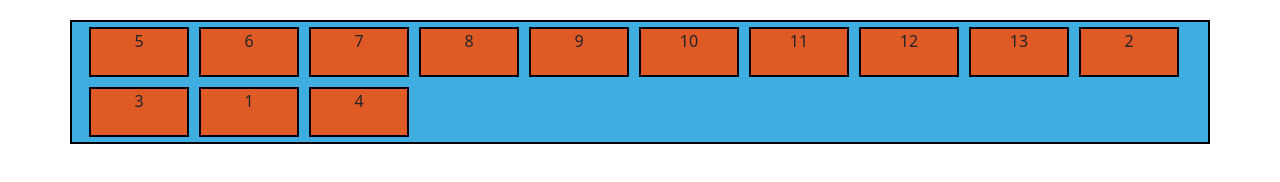
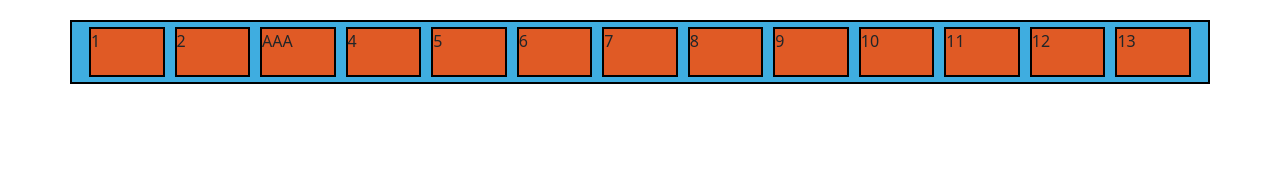
Before and after one commit to DEVA2516/Web_Fundamentals, a plain HTML site: page flex.html in a window 1280 px wide. Drawn offline with nearby package versions, Linux system fonts and the light colour scheme.

Commit message:
flex_styles..

```diff
--- a/flex.html
+++ b/flex.html
@@ -7,48 +7,13 @@
     <link href="https://cdn.jsdelivr.net/npm/bootstrap@5.0.2/dist/css/bootstrap.min.css" rel="stylesheet"
         integrity="sha384-EVSTQN3/azprG1Anm3QDgpJLIm9Nao0Yz1ztcQTwFspd3yD65VohhpuuCOmLASjC" crossorigin="anonymous">
     <title>Document</title>
-    <style>
-        .container {
-            margin-top: 20px;
-            border: 2px solid black;
-            display: flex;
-            flex-direction: row;
-            flex-wrap: wrap;
-            align-content: center;
-            /* justify-content: space-around; */
-            background-color: rgb(63, 173, 224);
-        }
-
-        .item {
-            height: 50px;
-            /* padding: 4px; */
-            width:100px;
-            margin: 5px;
-            border: 2px solid black;
-            text-align: center;
-            background-color: rgb(224, 90, 37);
-            flex-shrink: 1;
-        }
-        .it1{
-            order:5;
-        }
-        .it2{
-            order:1;
-        }
-        .it3{
-            order:2;
-        }
-        .it4{
-            order:6;
-        }
-
-    </style>
+    <link rel="stylesheet" href="./style_flex.css">
 </head>
 <body>
     <div class="container">
         <div class="item it1">1</div>
         <div class="item it2">2</div>
-        <div class="item it3">3</div>
+        <div class="item it3">AAA</div>
         <div class="item it4">4</div>
         <div class="item">5</div>
         <div class="item">6</div>
--- /dev/null
+++ b/style_flex.css
@@ -0,0 +1,15 @@
+.container {
+    margin-top: 20px;
+    border: 2px solid black;
+    display: flex;
+    flex-direction: row;
+    background-color: rgb(63, 173, 224);
+}
+
+.item {
+    height: 50px;
+    width:100px;
+    margin: 5px;
+    border: 2px solid black;
+    background-color: rgb(224, 90, 37);
+}
```
